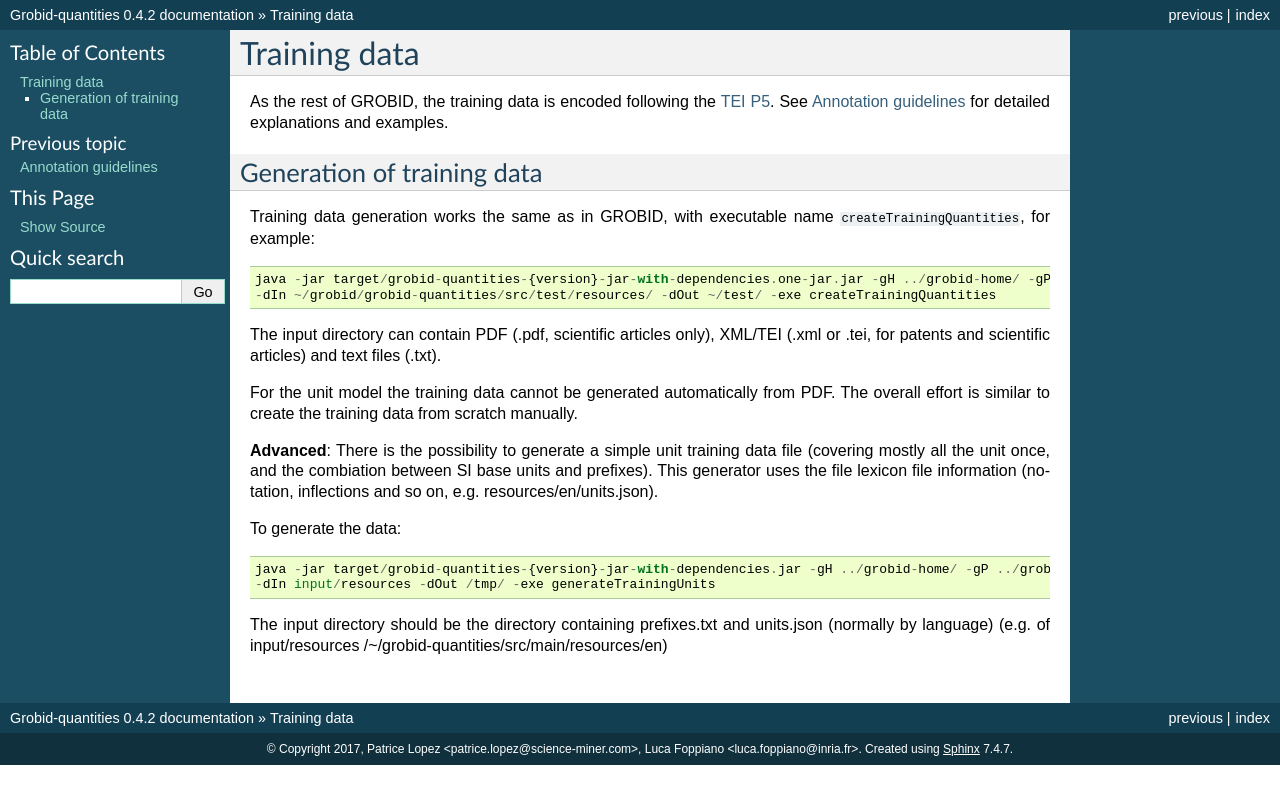
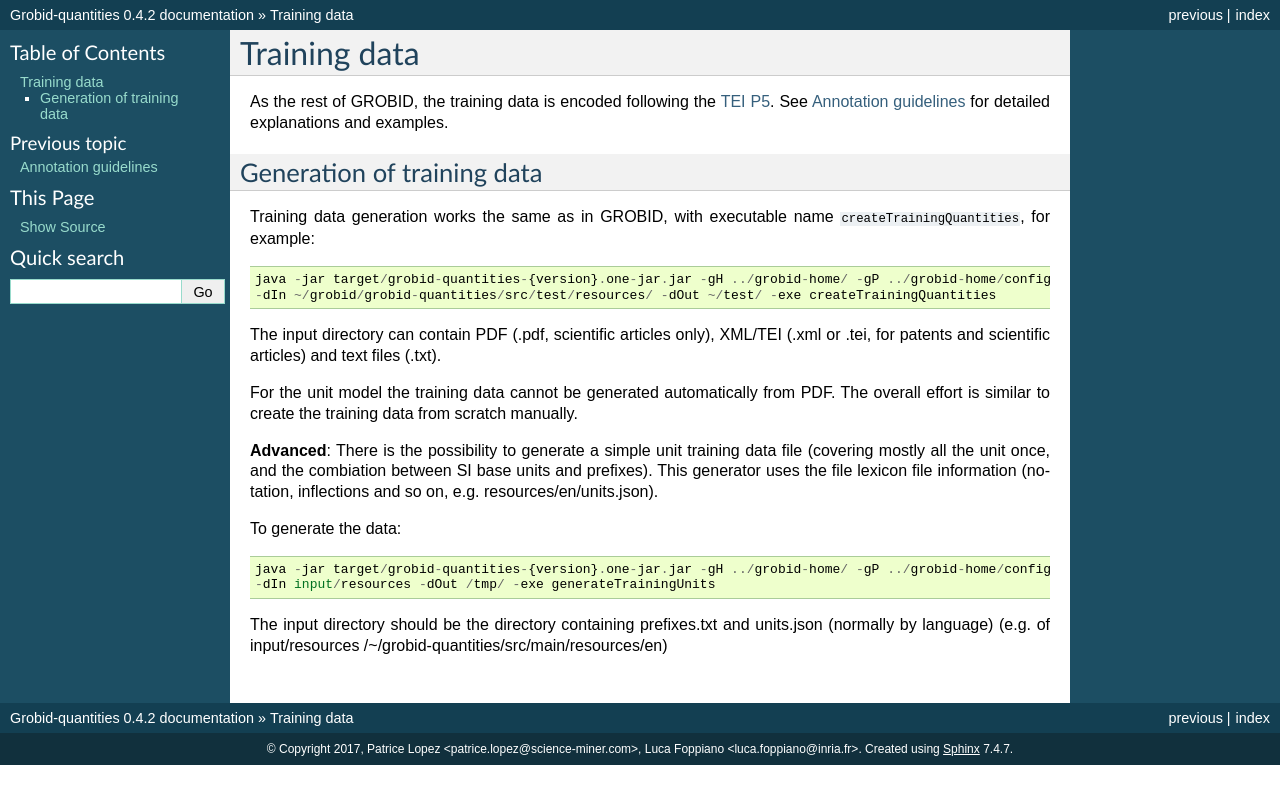
Before and after one commit to lfoppiano/grobid-quantities, a Sphinx documentation site: the page built from doc/trainingData.rst, in a window 1280 px wide. Shown: the top 804 px of the page. Built offline with Sphinx 7.4.7, drawn with Linux system fonts in a browser that asks for light colours.

Commit message:
updating documentation

```diff
--- a/doc/trainingData.rst
+++ b/doc/trainingData.rst
@@ -9,7 +9,7 @@ Generation of training data
 
 Training data generation works the same as in GROBID, with executable name ``createTrainingQuantities``, for example:
 ::
-   java -jar target/grobid-quantities-{version}-jar-with-dependencies.one-jar.jar -gH ../grobid-home/ -gP ../grobid-home/config/grobid.properties
+   java -jar target/grobid-quantities-{version}.one-jar.jar -gH ../grobid-home/ -gP ../grobid-home/config/grobid.properties
    -dIn ~/grobid/grobid-quantities/src/test/resources/ -dOut ~/test/ -exe createTrainingQuantities
 
 The input directory can contain PDF (.pdf, scientific articles only), XML/TEI (.xml or .tei, for patents and scientific articles) and text files (.txt).
@@ -20,7 +20,7 @@ For the unit model the training data cannot be generated automatically from PDF.
 
 To generate the data:
 ::
-  java -jar target/grobid-quantities-{version}-jar-with-dependencies.jar -gH ../grobid-home/ -gP ../grobid-home/config/grobid.properties
+  java -jar target/grobid-quantities-{version}.one-jar.jar -gH ../grobid-home/ -gP ../grobid-home/config/grobid.properties
   -dIn input/resources -dOut /tmp/ -exe generateTrainingUnits
 
 The input directory should be the directory containing prefixes.txt and units.json (normally by language) (e.g. of input/resources /~/grobid-quantities/src/main/resources/en)
```
